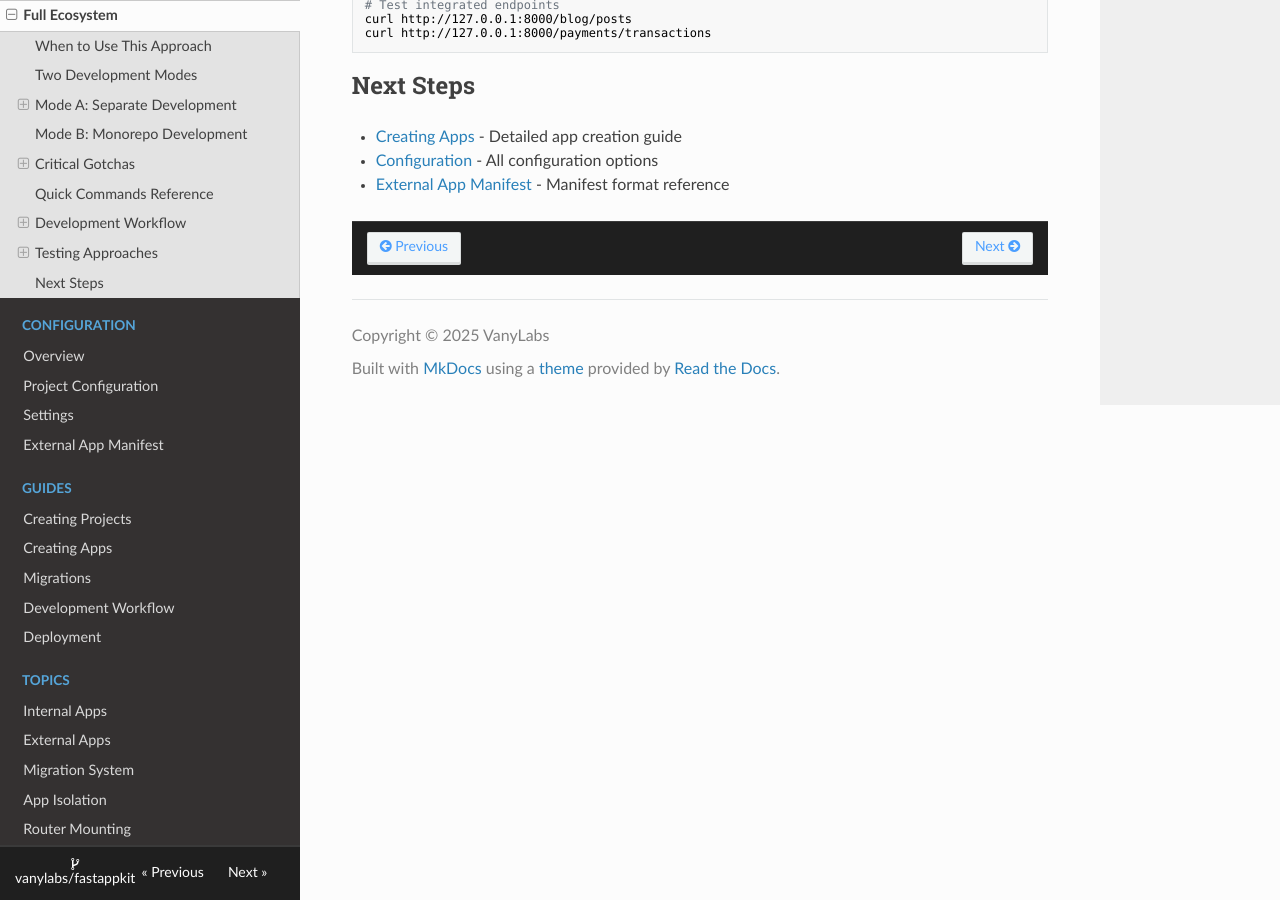
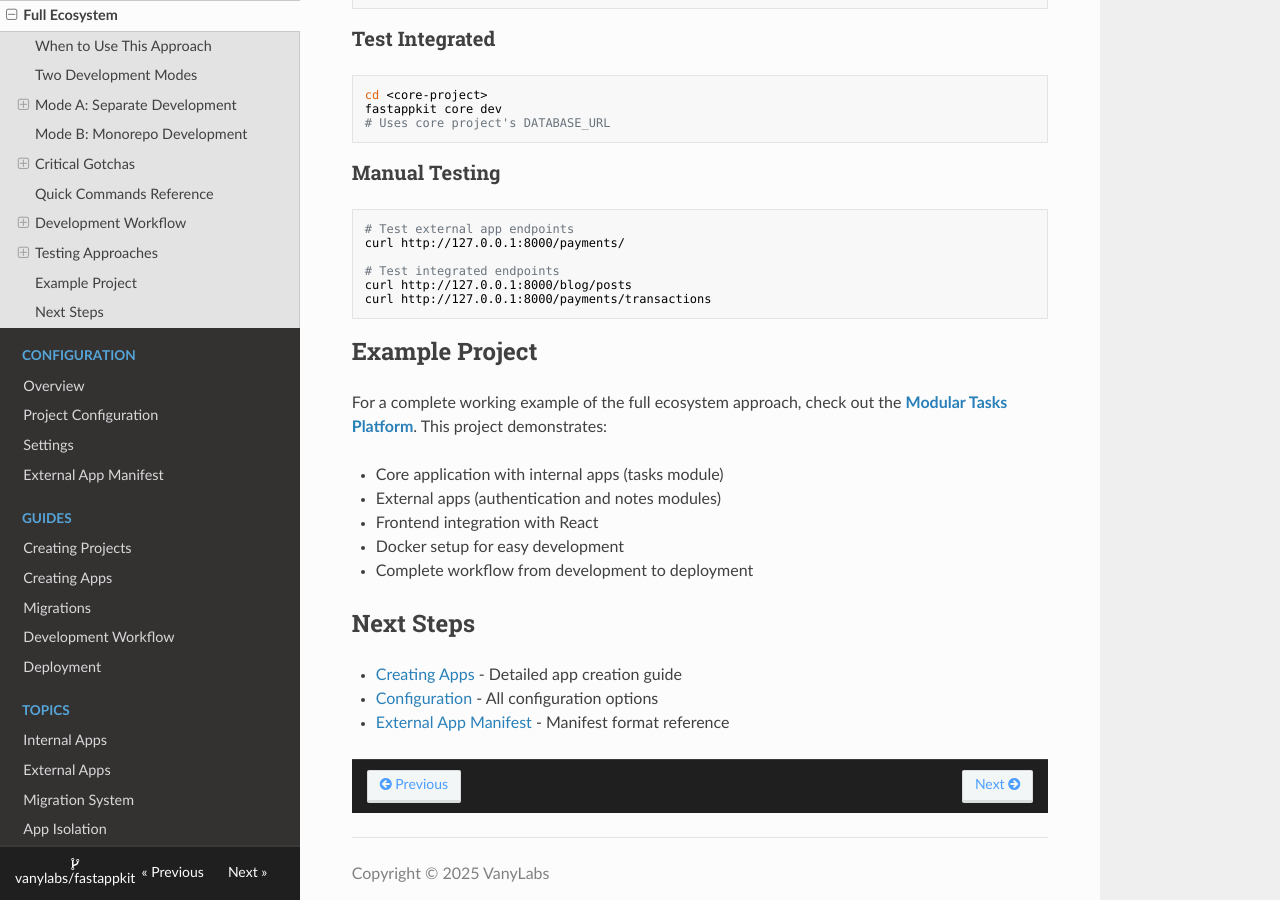
Before and after one commit to vanylabs/fastappkit, an MkDocs documentation site: the page built from docs/usage/full-ecosystem.md, in a window 1280 px wide and 900 px high, scrolled down 6940 px. Built offline with MkDocs 1.6.1, drawn with Linux system fonts in a browser that asks for light colours; nearby versions of some CDN libraries; some of the changed text lies outside the part shown.

Commit message:
docs: add examples section to README and documentation
- Introduced a new "Examples" section in README.md and index.md to showcase the Modular Tasks Platform as a real-world example of using fastappkit.
- Updated quickstart.md and full-ecosystem.md to reference the Modular Tasks Platform, highlighting its features and integration capabilities.

````diff
--- a/docs/usage/full-ecosystem.md
+++ b/docs/usage/full-ecosystem.md
@@ -37,6 +37,7 @@ cd payments
 ```
 
 This creates a complete external app structure:
+
 -   `payments/payments/` (package directory)
 -   `payments/payments/fastappkit.toml` (manifest)
 -   `payments/payments/migrations/` (isolated migrations)
@@ -114,6 +115,7 @@ This uses the external app's `.env` and `DATABASE_URL`.
 #### Step 6: Publish or Use Locally
 
 When ready:
+
 -   Publish to PyPI, or
 -   Use locally with `pip install -e /path/to/payments`
 
@@ -223,6 +225,7 @@ apps = [
 #### Step 7: Develop Both Together
 
 You can now:
+
 -   Edit core project code
 -   Edit external app code
 -   Test both together
@@ -349,6 +352,16 @@ curl http://127.0.0.1:8000/blog/posts
 curl http://127.0.0.1:8000/payments/transactions
 ```
 
+## Example Project
+
+For a complete working example of the full ecosystem approach, check out the **[Modular Tasks Platform](https://github.com/vanylabs/modular-task-manager)**. This project demonstrates:
+
+-   Core application with internal apps (tasks module)
+-   External apps (authentication and notes modules)
+-   Frontend integration with React
+-   Docker setup for easy development
+-   Complete workflow from development to deployment
+
 ## Next Steps
 
 -   [Creating Apps](../guides/creating-apps.md) - Detailed app creation guide
````
Also changed, not shown: README.md (+6 -0 lines), docs/getting-started/quickstart.md (+1 -0 lines), docs/index.md (+6 -0 lines).
